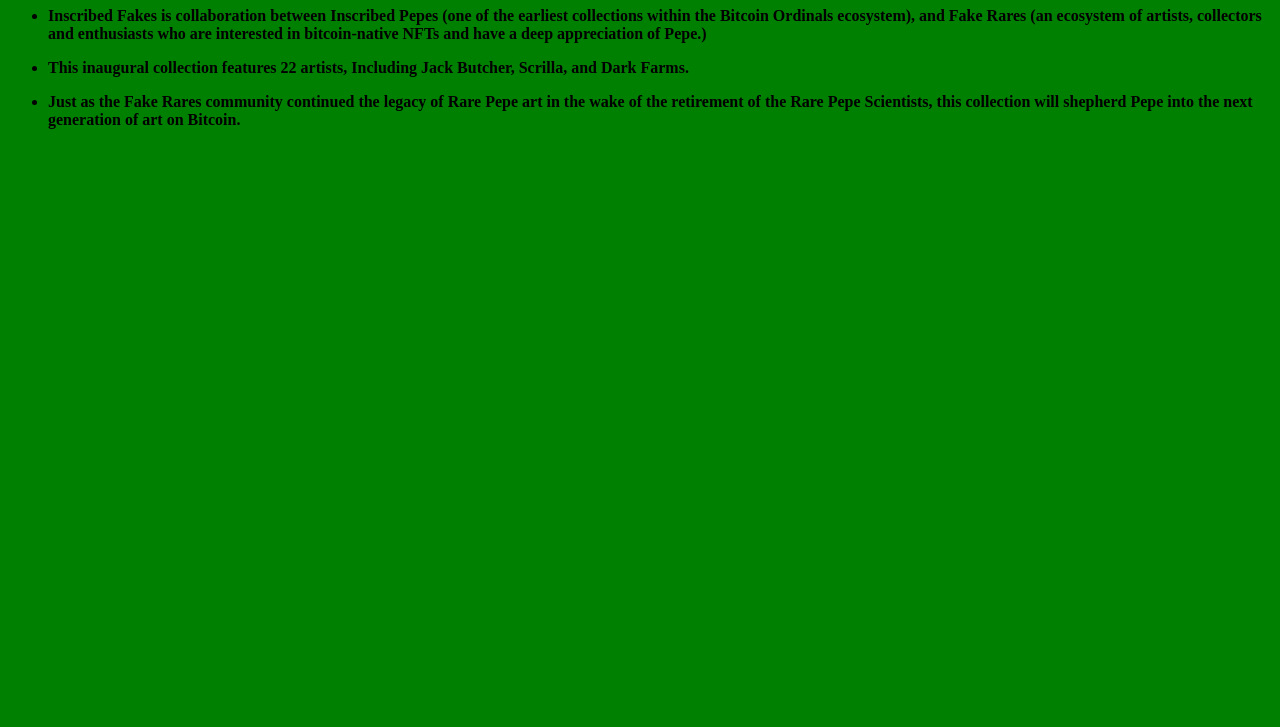
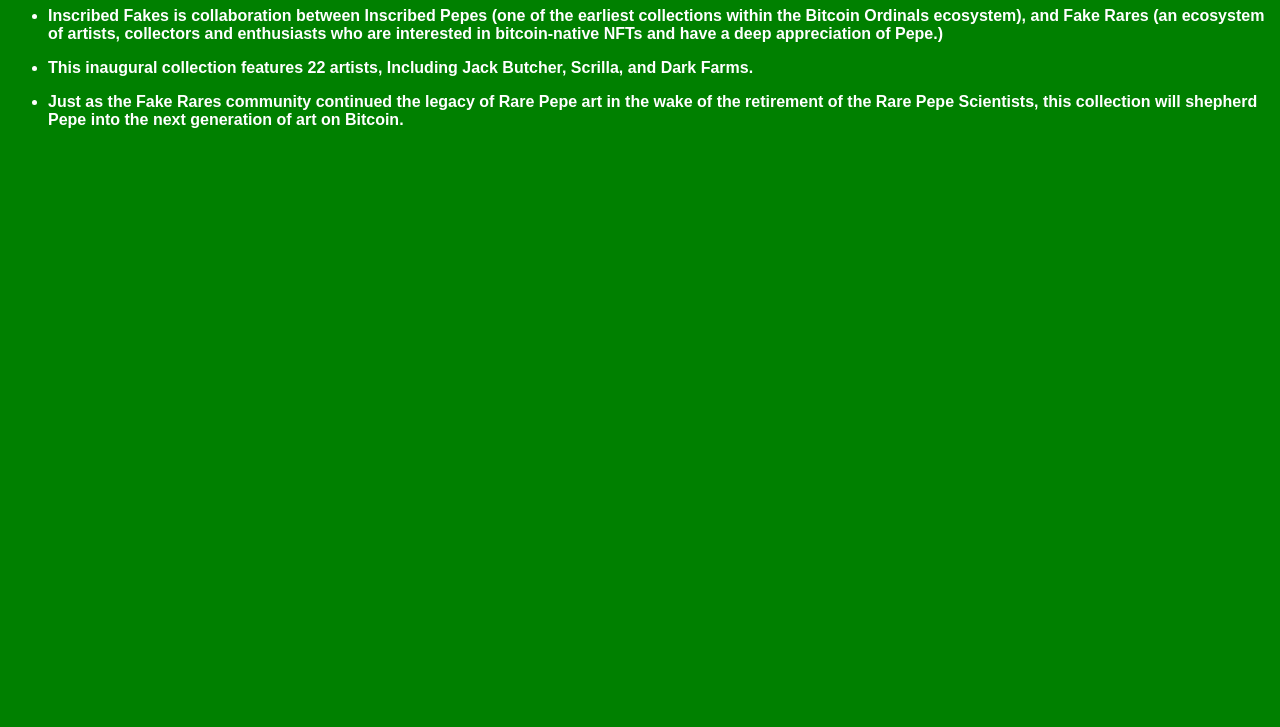
Before and after one commit to BJV511-eth/fakes, a plain HTML site: page index.html in a window 1280 px wide. Shown: the part 73-800 px from the top of the page. Drawn offline with Linux system fonts and the light colour scheme.

Commit message:
Update index.html

```diff
--- a/index.html
+++ b/index.html
@@ -11,8 +11,9 @@
         }
         body {
             background-color: green;
-            color: black;
+            color: white;
             font-weight: bold;
+            font-family: Arial, sans-serif;
         }
         h1 {
             font-weight: bold;
```
